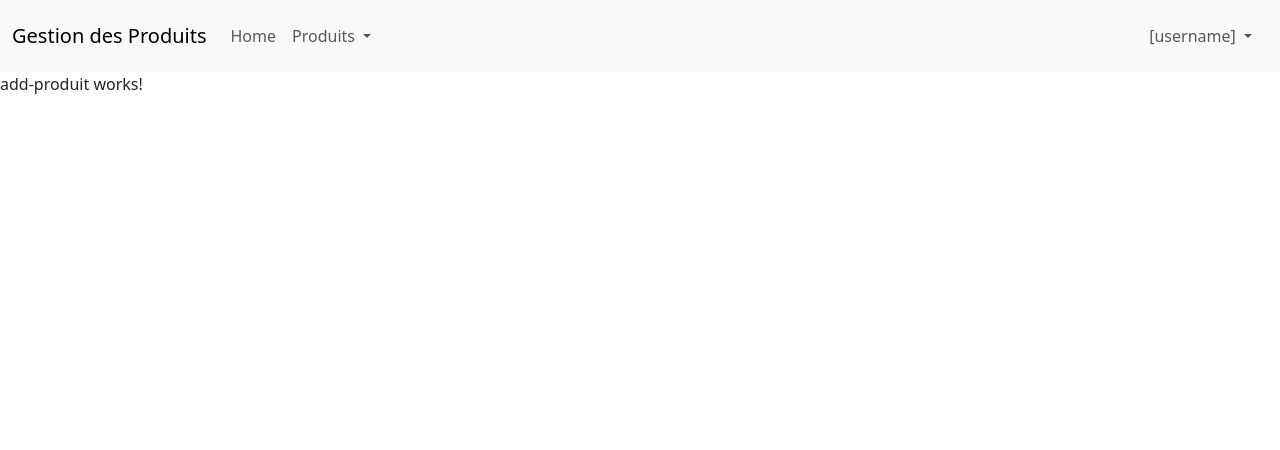
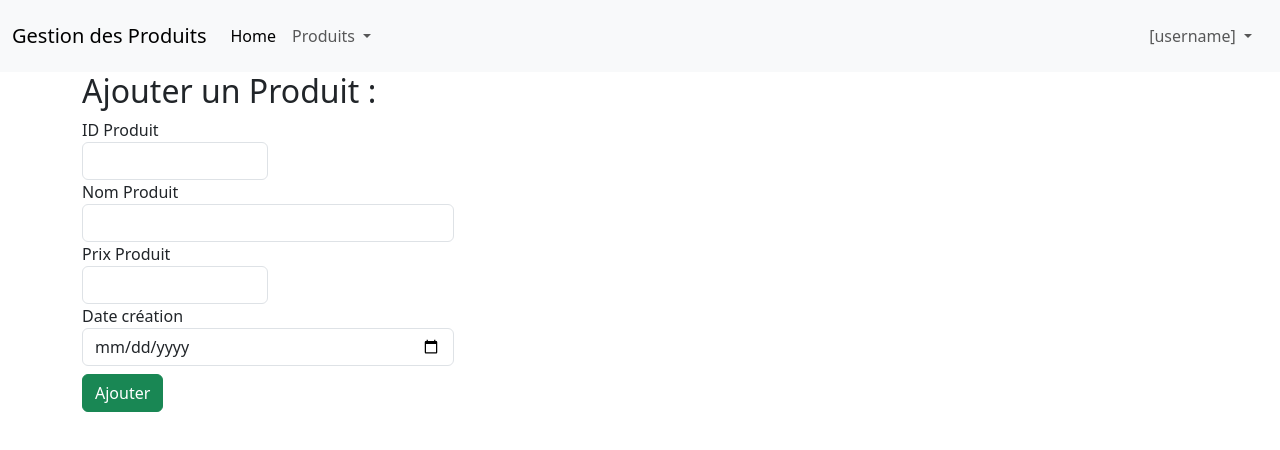
Before and after one commit to SamuelDeb/SamuelDeb-Cours_Udemy_SpringBoot_Angular_Front, an Angular app: page /add-produit in a window 1280 px wide. Shown: the top 450 px of the page. Built offline with nearby package versions, Linux system fonts and the light colour scheme.

Commit message:
Fin Atelier n°2

```diff
--- a/angular.json
+++ b/angular.json
@@ -25,11 +25,11 @@
               }
             ],
             "scripts": [
-              "node_modules/bootstrap/dist/js/bootstrap.min.js"
+              "node_modules/bootstrap/dist/js/bootstrap.bundle.min.js"
             ],
             "styles": [
-              "src/styles.css",
-              "node_modules/bootstrap/dist/css/bootstrap.min.css"
+              "node_modules/bootstrap/dist/css/bootstrap.min.css",
+              "src/styles.css"
             ]
           },
           "configurations": {
--- a/package.json
+++ b/package.json
@@ -28,7 +28,8 @@
     "@angular/forms": "^20.1.0",
     "@angular/platform-browser": "^20.1.0",
     "@angular/router": "^20.1.0",
-    "bootstrap": "^5.3.3",
+    "@popperjs/core": "^2.11.8",
+    "bootstrap": "^5.3.8",
     "rxjs": "~7.8.0",
     "tslib": "^2.3.0",
     "zone.js": "~0.15.0"
--- a/src/app/add-produit/add-produit.html
+++ b/src/app/add-produit/add-produit.html
@@ -1 +1,29 @@
-<p>add-produit works!</p>
+<div class="container">
+    <div>
+        <h2>Ajouter un Produit :</h2>
+    </div>
+    <form>
+        <div class="col-sm-2 col-md-2 col-lg-2">
+            <label>ID Produit</label>
+            <input type="text" [(ngModel)]="newProduit.idProduit" name="idProduit" class="form-control">
+        </div>
+        <div class="col-sm-4 col-md-4 col-lg-4">
+            <label>Nom Produit</label>
+            <input type="text" [(ngModel)]="newProduit.nomProduit" name="nomProduit" class="form-control">
+        </div>
+        <div class="col-sm-2 col-md-2 col-lg-2">
+            <label>Prix Produit</label>
+            <input type="number" [(ngModel)]="newProduit.prixProduit" name="prixProduit" class="form-control">
+        </div>
+        <div class="col-sm-4 col-md-4 col-lg-4">
+            <label>Date création</label>
+            <input type="date" [(ngModel)]="newProduit.dateCreation" name="dateCreation" class="form-control">
+        </div>
+        <div class="mt-2">
+            <button type="submit" (click)="addProduit()" class="btn btn-success">Ajouter</button>
+        </div>
+         <div class="mt-2">
+        <h3>{{message}}</h3>
+             </div>
+    </form>
+</div>
--- a/src/app/add-produit/add-produit.ts
+++ b/src/app/add-produit/add-produit.ts
@@ -1,11 +1,30 @@
-import { Component } from '@angular/core';
-
+import { Component, OnInit } from '@angular/core';
+import { FormsModule } from '@angular/forms';
+import { Produit } from '../model/produit.model';
+import { ProduitService } from '../services/produit';
 @Component({
   selector: 'app-add-produit',
-  imports: [],
+  imports: [FormsModule],
   templateUrl: './add-produit.html',
   styleUrl: './add-produit.css'
 })
-export class AddProduit {
+export class AddProduit implements OnInit {
+
+  newProduit = new Produit();
+  message! : string;
+
+
+ constructor(private produitService: ProduitService) { }
+
+
+  addProduit() {
+    // console.log(this.newProduit);
+    this.produitService.ajouterProduit(this.newProduit);
+       this.message = "Produit "+this.newProduit.nomProduit +" ajouté avec succès !"
+
+  }
+  ngOnInit(): void {
+
+  }
 
 }
--- a/src/app/app.html
+++ b/src/app/app.html
@@ -1,32 +1,31 @@
+
 <nav class="navbar navbar-expand-lg navbar-light bg-light">
   <div class="container-fluid">
     <a class="navbar-brand" href="#">Gestion des Produits</a>
-<button class="navbar-toggler" type="button" data-bs-toggle="collapse"
-data-bs-target="#navbarSupportedContent" aria-controls="navbarSupportedContent"
-aria-expanded="false" aria-label="Toggle navigation">
+    <button class="navbar-toggler" type="button" data-bs-toggle="collapse" data-bs-target="#navbarSupportedContent" aria-controls="navbarSupportedContent" aria-expanded="false" aria-label="Toggle navigation">
       <span class="navbar-toggler-icon"></span>
     </button>
     <div class="collapse navbar-collapse" id="navbarSupportedContent">
       <ul class="navbar-nav me-auto mb-2 mb-lg-0">
         <li class="nav-item">
-<a class="nav-link" routerLink="/produits" >Home</a>
+          <a class="nav-link active" aria-current="page"  routerLink="/produits"   >Home</a>
         </li>
 
         <li class="nav-item dropdown">
-<a class="nav-link dropdown-toggle" href="#" id="navbarDropdown"
-role="button" data-bs-toggle="dropdown" aria-expanded="false">
+          <a class="nav-link dropdown-toggle" href="#" id="navbarDropdown" role="button" data-bs-toggle="dropdown" aria-expanded="false">
             Produits
           </a>
           <ul class="dropdown-menu" aria-labelledby="navbarDropdown">
-<li><a class="dropdown-item" routerLink="/add-produit">Ajouter</a></li>
-<li><a class="dropdown-item" href="#">Lister</a></li>
+            <li><a class="dropdown-item"  routerLink="/add-produit">Ajouter</a></li>
+            <li><a class="dropdown-item" href="">Lister</a></li>
           </ul>
         </li>
       </ul>
+
+
       <ul class="navbar-nav ms-auto m-2" >
         <li class="nav-item dropdown">
-<a class="nav-link dropdown-toggle" href="#" id="navbarDropdown"
-role="button" data-bs-toggle="dropdown" aria-expanded="false">
+          <a class="nav-link dropdown-toggle" href="#" id="navbarDropdown" role="button" data-bs-toggle="dropdown" aria-expanded="false">
             [username]
           </a>
           <ul class="dropdown-menu" aria-labelledby="navbarDropdown">
@@ -36,7 +35,11 @@ role="button" data-bs-toggle="dropdown" aria-expanded="false">
           </ul>
         </li>
       </ul>
+
+
+
     </div>
   </div>
 </nav>
+
 <router-outlet />
--- a/src/app/produits/produits.ts
+++ b/src/app/produits/produits.ts
@@ -2,7 +2,7 @@
 import { Component, OnInit } from '@angular/core';
 import { CommonModule } from '@angular/common';
 import { Produit } from '../model/produit.model';
-
+import { ProduitService } from '../services/produit';
 // Déclaration du composant Produits
 @Component({
   selector: 'app-produits',         // Sélecteur utilisé dans le template parent
@@ -16,12 +16,14 @@ export class Produits implements OnInit {
   produits : Produit [];
 
   // Constructeur du composant : initialise la liste des produits
-  constructor() {
-this.produits = [
-{idProduit : 1, nomProduit : "PC Asus", prixProduit : 3000.600, dateCreation : new Date("01/14/2011")},
-{idProduit : 2, nomProduit : "Imprimante Epson", prixProduit : 450, dateCreation : new Date("12/17/2010")},
-{idProduit : 3, nomProduit :"Tablette Samsung", prixProduit : 900.123, dateCreation : new Date("02/20/2020")}
- ];
+  constructor(private produitService: ProduitService ) {
+    this.produits = produitService.listeProduits();
+
+// this.produits = [
+// {idProduit : 1, nomProduit : "PC Asus", prixProduit : 3000.600, dateCreation : new Date("01/14/2011")},
+// {idProduit : 2, nomProduit : "Imprimante Epson", prixProduit : 450, dateCreation : new Date("12/17/2010")},
+// {idProduit : 3, nomProduit :"Tablette Samsung", prixProduit : 900.123, dateCreation : new Date("02/20/2020")}
+//  ];
  }
 
  ngOnInit(): void {
--- /dev/null
+++ b/src/app/services/produit.ts
@@ -0,0 +1,31 @@
+import { Injectable } from '@angular/core';
+import { Produit } from '../model/produit.model';
+@Injectable({
+  providedIn: 'root'
+})
+export class ProduitService {
+  produits: Produit[];
+
+  constructor() {
+    this.produits = [
+      {
+        idProduit: 1, nomProduit: "PC Asus", prixProduit: 3000.600, dateCreation
+          : new Date("01/14/2011")
+      },
+      {
+        idProduit: 2, nomProduit: "Imprimante Epson", prixProduit: 450, dateCreation: new Date("12/17/2010")
+      },
+      {
+        idProduit: 3, nomProduit: "Tablette Samsung", prixProduit: 900.123, dateCreation: new Date("02/20/2020")
+      }
+    ];
+
+  }
+  listeProduits(): Produit[] {
+    return this.produits;
+  }
+
+  ajouterProduit(prod: Produit) {
+    this.produits.push(prod);
+  }
+}
```
Also changed, not shown: 2 other files (tests, documents, lock files or other folders). Lines whose indentation alone changed are shown as unchanged.
